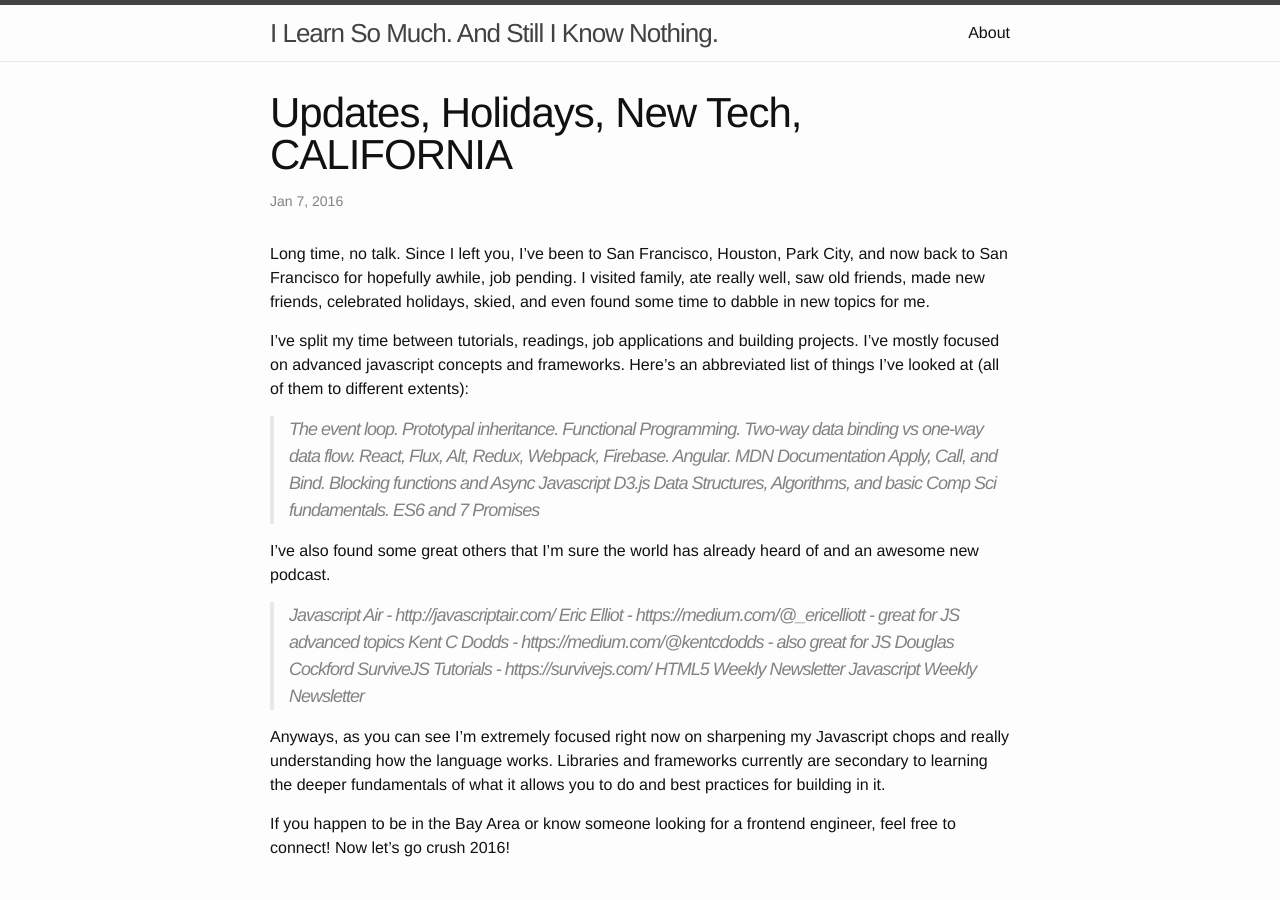
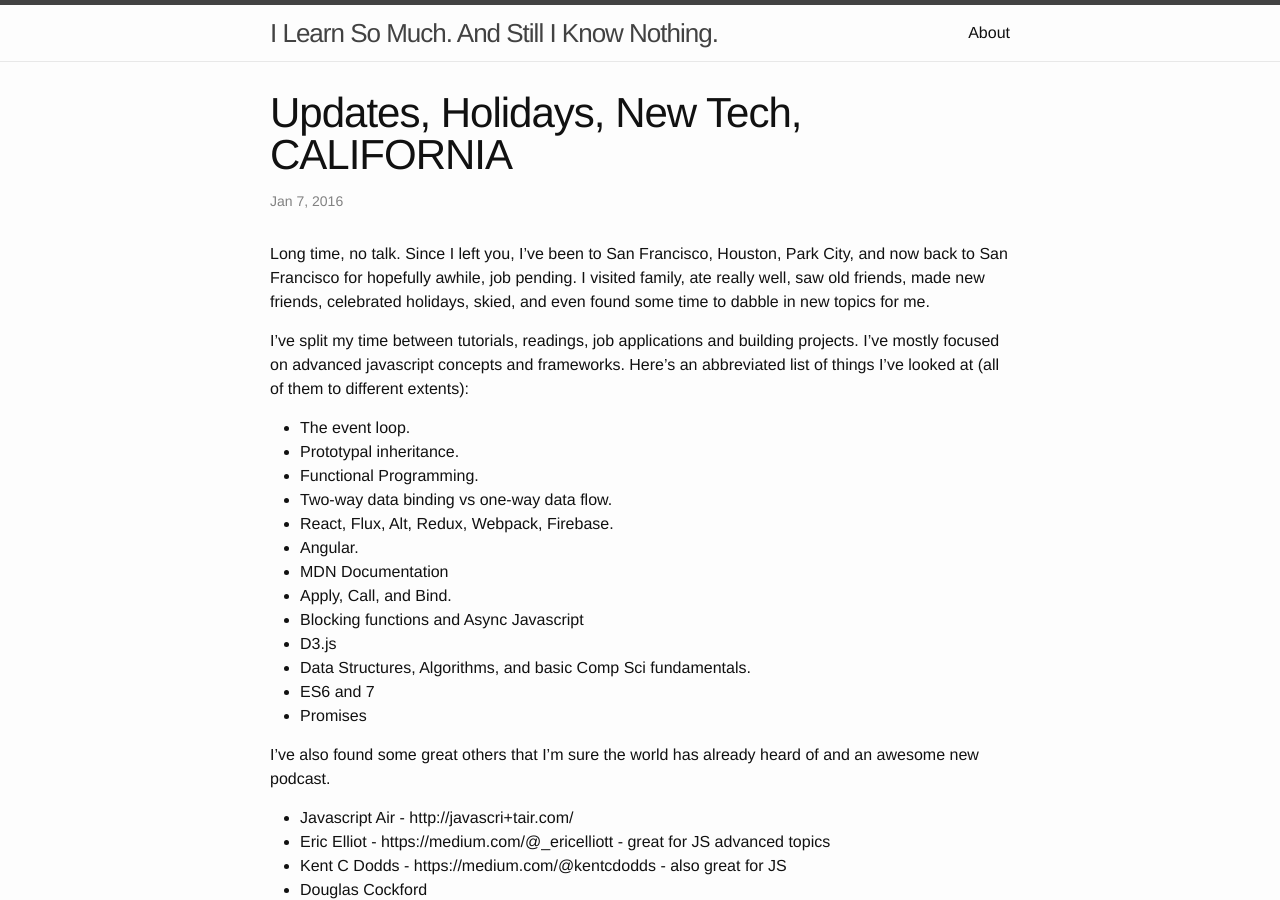
Before and after one commit to clementnicholas/clementnicholas.github.io, a Jekyll site: the page built from _posts/2016-01-07-updates-holidays-new-tech-california.md, in a window 1280 px wide and 900 px high. Built offline with Jekyll 4.4.1, drawn with Linux system fonts in a browser that asks for light colours; some of the changed lines change nothing that is shown; some of the changed text lies outside the part shown.

Commit message:
formatting list

```diff
--- a/_posts/2016-01-07-updates-holidays-new-tech-california.md
+++ b/_posts/2016-01-07-updates-holidays-new-tech-california.md
@@ -9,28 +9,28 @@ tags:
 Long time, no talk. Since I left you, I've been to San Francisco, Houston, Park City, and now back to San Francisco for hopefully awhile, job pending. I visited family, ate really well, saw old friends, made new friends, celebrated holidays, skied, and even found some time to dabble in new topics for me.
 
 I've split my time between tutorials, readings, job applications and building projects. I've mostly focused on advanced javascript concepts and frameworks. Here's an abbreviated list of things I've looked at (all of them to different extents):
->  The event loop.
->  Prototypal inheritance.
->  Functional Programming.
->  Two-way data binding vs one-way data flow.
->  React, Flux, Alt, Redux, Webpack, Firebase.
->  Angular.
->  MDN Documentation
->  Apply, Call, and Bind.
->  Blocking functions and Async Javascript
->  D3.js
->  Data Structures, Algorithms, and basic Comp Sci fundamentals.
->  ES6 and 7
->  Promises
++  The event loop.
++  Prototypal inheritance.
++  Functional Programming.
++  Two-way data binding vs one-way data flow.
++  React, Flux, Alt, Redux, Webpack, Firebase.
++  Angular.
++  MDN Documentation
++  Apply, Call, and Bind.
++  Blocking functions and Async Javascript
++  D3.js
++  Data Structures, Algorithms, and basic Comp Sci fundamentals.
++  ES6 and 7
++  Promises
 
 I've also found some great others that I'm sure the world has already heard of and an awesome new podcast.
->  Javascript Air - http://javascriptair.com/
->  Eric Elliot - https://medium.com/@_ericelliott - great for JS advanced topics
->  Kent C Dodds - https://medium.com/@kentcdodds - also great for JS
->  Douglas Cockford
->  SurviveJS Tutorials - https://survivejs.com/
->  HTML5 Weekly Newsletter
->  Javascript Weekly Newsletter
++  Javascript Air - http://javascri+tair.com/
++  Eric Elliot - https://medium.com/@_ericelliott - great for JS advanced topics
++  Kent C Dodds - https://medium.com/@kentcdodds - also great for JS
++  Douglas Cockford
++  SurviveJS Tutorials - https://survivejs.com/
++  HTML5 Weekly Newsletter
++  Javascript Weekly Newsletter
 
 Anyways, as you can see I'm extremely focused right now on sharpening my Javascript chops and really understanding how the language works. Libraries and frameworks currently are secondary to learning the deeper fundamentals of what it allows you to do and best practices for building in it.
 
```
